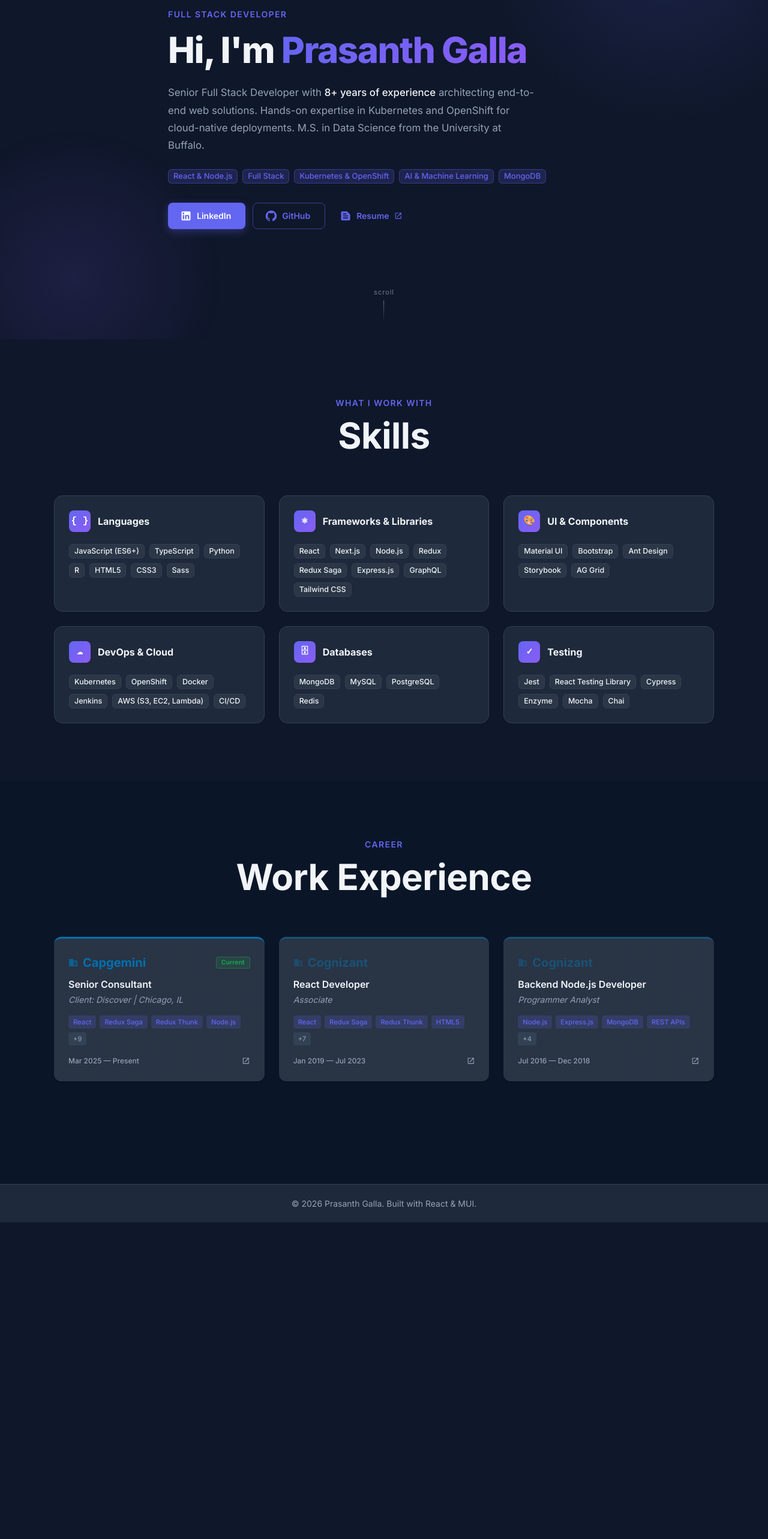
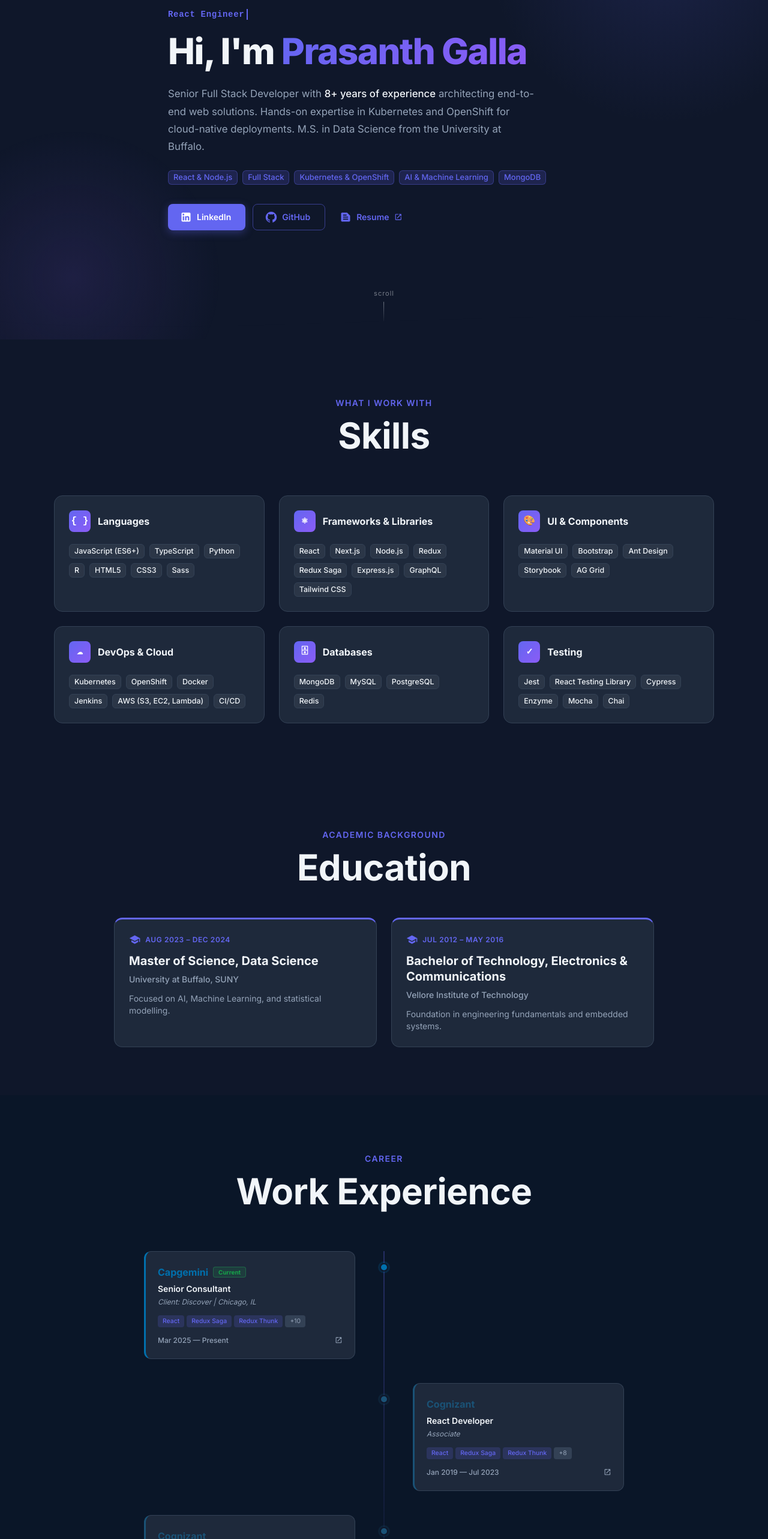
Before and after one commit to Galla1302/Galla1302.github.io, a React (Create React App) app: page / in a window 1280 px wide. Shown: the part 234-2800 px from the top of the page at 60% size. Before the commit the page ends 2272 px from the top, so only its background shows below. Built offline with nearby package versions, Linux system fonts and the light colour scheme; the HTML template or start-up script is replaced by a standard one.

Commit message:
added education.

```diff
--- a/public/index.html
+++ b/public/index.html
@@ -25,6 +25,14 @@
       Learn how to configure a non-root public URL by running `npm run build`.
     -->
     <title>Prasanth Galla | Full Stack Developer</title>
+    <meta name="description" content="Senior Full Stack Developer with 8+ years of experience in React, Node.js, MongoDB, Kubernetes and OpenShift. M.S. Data Science, University at Buffalo." />
+    <meta property="og:title" content="Prasanth Galla | Full Stack Developer" />
+    <meta property="og:description" content="Senior Full Stack Developer with 8+ years of experience in React, Node.js, MongoDB, Kubernetes and OpenShift." />
+    <meta property="og:type" content="website" />
+    <meta property="og:url" content="https://Galla1302.github.io" />
+    <meta name="twitter:card" content="summary" />
+    <meta name="twitter:title" content="Prasanth Galla | Full Stack Developer" />
+    <meta name="twitter:description" content="Senior Full Stack Developer with 8+ years of experience in React, Node.js, MongoDB, Kubernetes and OpenShift." />
     <link rel="preconnect" href="https://fonts.googleapis.com" />
     <link rel="preconnect" href="https://fonts.gstatic.com" crossorigin />
     <link href="https://fonts.googleapis.com/css2?family=Inter:wght@300;400;500;600;700;800&display=swap" rel="stylesheet" />
--- /dev/null
+++ b/src/Components/Education/Education.tsx
@@ -0,0 +1,115 @@
+import { Ref } from 'react';
+import { Box, Typography, useTheme } from '@mui/material';
+import SchoolIcon from '@mui/icons-material/School';
+
+interface EducationProps {
+  educationRef: Ref<HTMLElement>;
+}
+
+const degrees = [
+  {
+    degree: 'Master of Science, Data Science',
+    institution: 'University at Buffalo, SUNY',
+    period: 'Aug 2023 – Dec 2024',
+    detail: 'Focused on AI, Machine Learning, and statistical modelling.',
+  },
+  {
+    degree: 'Bachelor of Technology, Electronics & Communications',
+    institution: 'Vellore Institute of Technology',
+    period: 'Jul 2012 – May 2016',
+    detail: 'Foundation in engineering fundamentals and embedded systems.',
+  },
+];
+
+export const Education = ({ educationRef }: EducationProps) => {
+  const theme = useTheme();
+
+  return (
+    <Box
+      ref={educationRef}
+      sx={{
+        backgroundColor: theme.palette.background.default,
+        py: { xs: 8, md: 10 },
+        px: { xs: 3, md: 10 },
+      }}
+    >
+      {/* Section header */}
+      <Box sx={{ textAlign: 'center', mb: 6 }}>
+        <Typography
+          variant="body2"
+          sx={{
+            color: theme.palette.primary.main,
+            fontWeight: 600,
+            letterSpacing: '0.1em',
+            textTransform: 'uppercase',
+            mb: 1,
+          }}
+        >
+          Academic Background
+        </Typography>
+        <Typography variant="h2" sx={{ letterSpacing: '-0.5px' }}>
+          Education
+        </Typography>
+      </Box>
+
+      {/* Degree cards */}
+      <Box
+        sx={{
+          display: 'flex',
+          flexDirection: { xs: 'column', md: 'row' },
+          gap: 3,
+          maxWidth: '900px',
+          margin: '0 auto',
+        }}
+      >
+        {degrees.map((edu, idx) => (
+          <Box
+            key={idx}
+            sx={{
+              flex: 1,
+              backgroundColor: theme.palette.background.paper,
+              border: `1px solid ${theme.palette.divider}`,
+              borderTop: `3px solid ${theme.palette.primary.main}`,
+              borderRadius: '14px',
+              p: 3,
+              display: 'flex',
+              flexDirection: 'column',
+              gap: 1,
+              transition: 'box-shadow 0.2s ease',
+              '&:hover': {
+                boxShadow:
+                  theme.palette.mode === 'light'
+                    ? '0 8px 32px rgba(99,102,241,0.1)'
+                    : '0 8px 32px rgba(99,102,241,0.2)',
+              },
+            }}
+          >
+            <Box sx={{ display: 'flex', alignItems: 'center', gap: 1, mb: 0.5 }}>
+              <SchoolIcon sx={{ color: theme.palette.primary.main, fontSize: '1.2rem' }} />
+              <Typography
+                variant="caption"
+                sx={{
+                  color: theme.palette.primary.main,
+                  fontWeight: 600,
+                  letterSpacing: '0.05em',
+                  textTransform: 'uppercase',
+                }}
+              >
+                {edu.period}
+              </Typography>
+            </Box>
+            <Typography variant="h6" sx={{ fontWeight: 700, lineHeight: 1.3 }}>
+              {edu.degree}
+            </Typography>
+            <Typography variant="body2" sx={{ color: theme.palette.text.secondary, fontWeight: 500 }}>
+              {edu.institution}
+            </Typography>
+            <Typography variant="body2" sx={{ color: theme.palette.text.secondary, mt: 0.5 }}>
+              {edu.detail}
+            </Typography>
+          </Box>
+        ))}
+      </Box>
+    </Box>
+  );
+};
--- a/src/Components/IntroSection/IntroSection.tsx
+++ b/src/Components/IntroSection/IntroSection.tsx
@@ -1,4 +1,4 @@
-import { Ref } from 'react';
+import { Ref, useState, useEffect } from 'react';
 import { Box, Button, Chip, Typography, useTheme } from '@mui/material';
 import { GitHub, TextSnippet, LinkedIn, OpenInNew } from '@mui/icons-material';
 
@@ -6,8 +6,36 @@
   introRef: Ref<HTMLElement>;
 }
 
+const ROLES = [
+  'Full Stack Developer',
+  'React Engineer',
+  'Node.js Developer',
+  'Cloud & DevOps Enthusiast',
+];
+
 export const IntroSection = ({ introRef }: IntroSectionProps) => {
   const theme = useTheme();
+  const [roleIndex, setRoleIndex] = useState(0);
+  const [displayed, setDisplayed] = useState('');
+  const [deleting, setDeleting] = useState(false);
+
+  useEffect(() => {
+    const current = ROLES[roleIndex];
+    let timeout: ReturnType<typeof setTimeout>;
+
+    if (!deleting && displayed.length < current.length) {
+      timeout = setTimeout(() => setDisplayed(current.slice(0, displayed.length + 1)), 60);
+    } else if (!deleting && displayed.length === current.length) {
+      timeout = setTimeout(() => setDeleting(true), 1800);
+    } else if (deleting && displayed.length > 0) {
+      timeout = setTimeout(() => setDisplayed(displayed.slice(0, -1)), 35);
+    } else if (deleting && displayed.length === 0) {
+      setDeleting(false);
+      setRoleIndex((i) => (i + 1) % ROLES.length);
+    }
+
+    return () => clearTimeout(timeout);
+  }, [displayed, deleting, roleIndex]);
 
   const onDownload = () => {
     const link = document.createElement('a');
@@ -67,19 +95,40 @@
       }}
     >
       <Box sx={{ maxWidth: '720px', width: '100%', zIndex: 1 }}>
-        {/* Eyebrow */}
-        <Typography
-          variant="body2"
+        {/* Typing animation */}
+        <Box
           sx={{
-            color: theme.palette.primary.main,
-            fontWeight: 600,
-            letterSpacing: '0.1em',
-            textTransform: 'uppercase',
+            display: 'flex',
+            alignItems: 'center',
+            gap: 0.5,
             mb: 2,
+            minHeight: '1.5rem',
           }}
         >
-          Full Stack Developer
-        </Typography>
+          <Typography
+            variant="body2"
+            sx={{
+              color: theme.palette.primary.main,
+              fontWeight: 600,
+              letterSpacing: '0.05em',
+              fontFamily: 'monospace',
+            }}
+          >
+            {displayed}
+          </Typography>
+          <Box
+            sx={{
+              width: '2px',
+              height: '1.1em',
+              backgroundColor: theme.palette.primary.main,
+              '@keyframes blink': {
+                '0%, 100%': { opacity: 1 },
+                '50%': { opacity: 0 },
+              },
+              animation: 'blink 1s step-end infinite',
+            }}
+          />
+        </Box>
 
         {/* Heading */}
         <Typography
@@ -229,6 +278,29 @@
           }}
         />
       </Box>
+
+      {/* Wave divider — fills into Skills section background */}
+      <Box
+        sx={{
+          position: 'absolute',
+          bottom: 0,
+          left: 0,
+          width: '100%',
+          lineHeight: 0,
+          pointerEvents: 'none',
+        }}
+      >
+        <svg
+          viewBox="0 0 1440 60"
+          preserveAspectRatio="none"
+          style={{ display: 'block', width: '100%', height: '60px' }}
+        >
+          <path
+            d="M0,30 C360,60 1080,0 1440,30 L1440,60 L0,60 Z"
+            fill={theme.palette.mode === 'light' ? '#f8fafc' : '#0f172a'}
+          />
+        </svg>
+      </Box>
     </Box>
   );
 };
--- a/src/Components/WorkExperience/WorkExperience.tsx
+++ b/src/Components/WorkExperience/WorkExperience.tsx
@@ -1,8 +1,9 @@
 import React, { Ref, useState } from 'react';
-import { Box, Typography, Card, CardContent, Chip, Modal, IconButton, useTheme } from '@mui/material';
+import {
+  Box, Typography, Chip, Modal, IconButton, useTheme, useMediaQuery,
+} from '@mui/material';
 import { projects } from '../../data/projects';
 import { ProjectItem } from './ProjectItem';
-import BusinessIcon from '@mui/icons-material/Business';
 import OpenInNewIcon from '@mui/icons-material/OpenInNew';
 import CloseIcon from '@mui/icons-material/Close';
 
@@ -17,16 +18,14 @@
 
 export const WorkExperience = ({ expRef }: WorkExperienceProps) => {
   const theme = useTheme();
-  const [selectedProject, setSelectedProject] = useState<
-    (typeof projects)[0] | null
-  >(null);
+  const isMobile = useMediaQuery(theme.breakpoints.down('sm'));
+  const [selectedProject, setSelectedProject] = useState<(typeof projects)[0] | null>(null);
 
   return (
     <Box
       ref={expRef}
       sx={{
-        backgroundColor:
-          theme.palette.mode === 'light' ? '#f1f5f9' : '#0a1628',
+        backgroundColor: theme.palette.mode === 'light' ? '#f1f5f9' : '#0a1628',
         minHeight: 'calc(100vh - 8rem)',
         py: { xs: 8, md: 12 },
         px: { xs: 3, md: 10 },
@@ -51,44 +50,82 @@
         </Typography>
       </Box>
 
-      {/* Cards */}
-      <Box
-        sx={{
-          display: 'grid',
-          gridTemplateColumns: { xs: '1fr', md: 'repeat(auto-fit, minmax(320px, 1fr))' },
-          gap: 3,
-          maxWidth: '1100px',
-          margin: '0 auto',
-        }}
-      >
+      {/* Timeline */}
+      <Box sx={{ maxWidth: '800px', margin: '0 auto', position: 'relative' }}>
+        {/* Vertical line */}
+        <Box
+          sx={{
+            position: 'absolute',
+            left: isMobile ? '16px' : '50%',
+            top: 0,
+            bottom: 0,
+            width: '2px',
+            background: `linear-gradient(180deg, ${theme.palette.primary.main}, transparent)`,
+            transform: isMobile ? 'none' : 'translateX(-50%)',
+            opacity: 0.3,
+          }}
+        />
+
         {projects.map((project, idx) => {
           const accent = companyAccent[project.company] ?? theme.palette.primary.main;
+          const isLeft = !isMobile && idx % 2 === 0;
+
           return (
-            <Card
+            <Box
               key={idx}
-              onClick={() => setSelectedProject(project)}
               sx={{
-                height: '100%',
                 display: 'flex',
-                flexDirection: 'column',
-                cursor: 'pointer',
-                borderTop: `3px solid ${accent}`,
-                backgroundColor: theme.palette.background.paper,
-                transition: 'transform 0.2s ease, box-shadow 0.2s ease',
-                '&:hover': {
-                  transform: 'translateY(-4px)',
-                  boxShadow:
-                    theme.palette.mode === 'light'
-                      ? '0 12px 40px rgba(0,0,0,0.1)'
-                      : '0 12px 40px rgba(0,0,0,0.4)',
-                },
+                justifyContent: isMobile
+                  ? 'flex-start'
+                  : isLeft
+                  ? 'flex-start'
+                  : 'flex-end',
+                mb: 5,
+                position: 'relative',
+                pl: isMobile ? '44px' : 0,
               }}
             >
-              <CardContent sx={{ flexGrow: 1, p: 3 }}>
-                {/* Company row */}
-                <Box sx={{ display: 'flex', alignItems: 'center', gap: 1, mb: 1, flexWrap: 'wrap' }}>
-                  <BusinessIcon sx={{ fontSize: '1rem', color: accent }} />
-                  <Typography variant="h6" sx={{ fontWeight: 700, color: accent }}>
+              {/* Timeline dot */}
+              <Box
+                sx={{
+                  position: 'absolute',
+                  left: isMobile ? '10px' : '50%',
+                  top: '20px',
+                  width: '14px',
+                  height: '14px',
+                  borderRadius: '50%',
+                  backgroundColor: accent,
+                  border: `2px solid ${theme.palette.background.default}`,
+                  transform: isMobile ? 'none' : 'translateX(-50%)',
+                  zIndex: 1,
+                  boxShadow: `0 0 0 3px ${accent}33`,
+                }}
+              />
+
+              {/* Card */}
+              <Box
+                onClick={() => setSelectedProject(project)}
+                sx={{
+                  width: isMobile ? '100%' : '44%',
+                  backgroundColor: theme.palette.background.paper,
+                  border: `1px solid ${theme.palette.divider}`,
+                  borderLeft: `3px solid ${accent}`,
+                  borderRadius: '12px',
+                  p: 2.5,
+                  cursor: 'pointer',
+                  transition: 'transform 0.18s ease, box-shadow 0.18s ease',
+                  '&:hover': {
+                    transform: 'translateY(-3px)',
+                    boxShadow:
+                      theme.palette.mode === 'light'
+                        ? '0 10px 32px rgba(0,0,0,0.1)'
+                        : '0 10px 32px rgba(0,0,0,0.4)',
+                  },
+                }}
+              >
+                {/* Company + badge */}
+                <Box sx={{ display: 'flex', alignItems: 'center', gap: 1, mb: 0.5, flexWrap: 'wrap' }}>
+                  <Typography variant="subtitle1" sx={{ fontWeight: 700, color: accent }}>
                     {project.company}
                   </Typography>
                   {project.endDate === 'Present' && (
@@ -96,46 +133,36 @@
                       label="Current"
                       size="small"
                       sx={{
-                        height: '20px',
-                        fontSize: '0.65rem',
+                        height: '18px',
+                        fontSize: '0.62rem',
                         fontWeight: 700,
                         backgroundColor: 'rgba(34,197,94,0.12)',
                         color: '#16a34a',
                         border: '1px solid rgba(34,197,94,0.3)',
                         borderRadius: '4px',
-                        ml: 'auto',
                       }}
                     />
                   )}
                 </Box>
 
-                {/* Position */}
-                <Typography
-                  variant="body1"
-                  sx={{ fontWeight: 600, color: theme.palette.text.primary, mb: 0.5 }}
-                >
+                <Typography variant="body2" sx={{ fontWeight: 600, color: theme.palette.text.primary, mb: 0.25 }}>
                   {project.role}
                 </Typography>
-
-                {/* Sub-position/client */}
-                <Typography
-                  variant="body2"
-                  sx={{ color: theme.palette.text.secondary, mb: 2, fontStyle: 'italic' }}
-                >
+                <Typography variant="caption" sx={{ color: theme.palette.text.secondary, fontStyle: 'italic', display: 'block', mb: 1.5 }}>
                   {project.position}
                 </Typography>
 
-                {/* Tech chips (first 4) */}
+                {/* Tech chips */}
                 {project.technologies.length > 0 && (
-                  <Box sx={{ display: 'flex', flexWrap: 'wrap', gap: 0.75, mb: 2 }}>
-                    {project.technologies.slice(0, 4).map((tech) => (
+                  <Box sx={{ display: 'flex', flexWrap: 'wrap', gap: 0.5, mb: 1.5 }}>
+                    {project.technologies.slice(0, 3).map((tech) => (
                       <Chip
                         key={tech}
                         label={tech}
                         size="small"
                         sx={{
-                          fontSize: '0.7rem',
-                          height: '22px',
+                          fontSize: '0.65rem',
+                          height: '20px',
                           backgroundColor:
                             theme.palette.mode === 'light'
                               ? 'rgba(99,102,241,0.08)'
@@ -146,13 +173,13 @@
                         }}
                       />
                     ))}
-                    {project.technologies.length > 4 && (
+                    {project.technologies.length > 3 && (
                       <Chip
-                        label={`+${project.technologies.length - 4}`}
+                        label={`+${project.technologies.length - 3}`}
                         size="small"
                         sx={{
-                          fontSize: '0.7rem',
-                          height: '22px',
+                          fontSize: '0.65rem',
+                          height: '20px',
                           backgroundColor: theme.palette.divider,
                           color: theme.palette.text.secondary,
                           borderRadius: '4px',
@@ -162,27 +189,15 @@
                   </Box>
                 )}
 
-                {/* Date + expand hint */}
-                <Box
-                  sx={{
-                    display: 'flex',
-                    justifyContent: 'space-between',
-                    alignItems: 'center',
-                    mt: 'auto',
-                  }}
-                >
-                  <Typography
-                    variant="caption"
-                    sx={{ color: theme.palette.text.secondary, fontWeight: 500 }}
-                  >
+                {/* Date + expand */}
+                <Box sx={{ display: 'flex', justifyContent: 'space-between', alignItems: 'center' }}>
+                  <Typography variant="caption" sx={{ color: theme.palette.text.secondary, fontWeight: 500 }}>
                     {project.startDate} — {project.endDate}
                   </Typography>
-                  <OpenInNewIcon
-                    sx={{ fontSize: '0.85rem', color: theme.palette.text.secondary }}
-                  />
+                  <OpenInNewIcon sx={{ fontSize: '0.8rem', color: theme.palette.text.secondary }} />
                 </Box>
-              </CardContent>
-            </Card>
+              </Box>
+            </Box>
           );
         })}
       </Box>
--- a/src/Components/index.ts
+++ b/src/Components/index.ts
@@ -3,5 +3,6 @@
 import { WorkExperience } from '../components/WorkExperience/WorkExperience';
 import { Skills } from '../components/Skills/Skills';
 import { Footer } from './Footer/Footer';
+import { Education } from './Education/Education';
 
-export { NavBar, IntroSection, WorkExperience, Skills, Footer };
+export { NavBar, IntroSection, WorkExperience, Skills, Footer, Education };
--- a/src/pages/HomePage/HomePage.tsx
+++ b/src/pages/HomePage/HomePage.tsx
@@ -8,11 +8,13 @@
   Skills,
   Footer,
   WorkExperience,
+  Education,
 } from '../../components';
 
 export const HomePage = () => {
   const introRef = useRef<HTMLElement>(null);
   const skillsRef = useRef<HTMLElement>(null);
+  const educationRef = useRef<HTMLElement>(null);
   const expRef = useRef<HTMLElement>(null);
   const [activeSection, setActiveSection] = useState<number>(1);
   const [showScrollTop, setShowScrollTop] = useState(false);
@@ -24,7 +26,8 @@
     const sections = [
       { ref: introRef, id: 1 },
       { ref: skillsRef, id: 2 },
-      { ref: expRef, id: 3 },
+      { ref: educationRef, id: 3 },
+      { ref: expRef, id: 4 },
     ];
 
     sections.forEach(({ ref, id }) => {
@@ -72,6 +75,16 @@
     },
     {
       id: 3,
+      label: 'Education',
+      onClick: () => {
+        window.scrollTo({
+          top: educationRef?.current?.offsetTop && educationRef?.current?.offsetTop - 50,
+          behavior: 'smooth',
+        });
+      },
+    },
+    {
+      id: 4,
       label: 'Work Experience',
       onClick: () => {
         window.scrollTo({
@@ -87,6 +100,7 @@
       <NavBar links={navigationData} activeSection={activeSection} />
       <IntroSection introRef={introRef} />
       <Skills skillsRef={skillsRef} />
+      <Education educationRef={educationRef} />
       <WorkExperience expRef={expRef} />
       <Footer />
 
```
